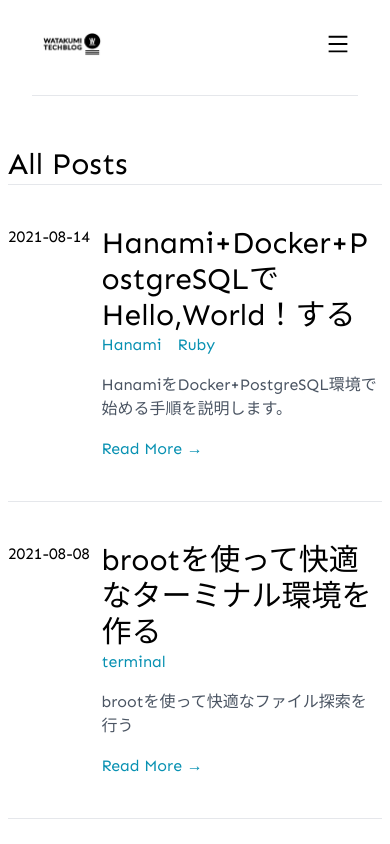
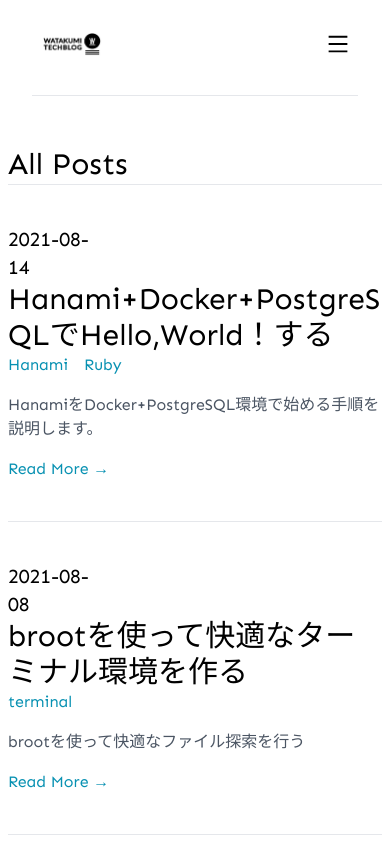
Before and after one commit to Watakumi/Watakumi-blog-next, a Next.js app: page /blog in a window 390 px wide. Shown: the top 844 px of the page. Built offline with nearby package versions, Linux system fonts and the light colour scheme.

Commit message:
スタイルの修正

```diff
--- a/components/Card.tsx
+++ b/components/Card.tsx
@@ -13,9 +13,9 @@
   return (
     <div className="pb-10">
       <hr />
-      <div className="mt-10 flex flex-row">
-        <p className="w-1/4">{date}</p>
-        <div className="w-3/4">
+      <div className="mt-10 flex flex-col sm:flex-row">
+        <p className="w-1/4	 text-xl sm:text-base">{date}</p>
+        <div className="w-full md:w-3/4">
           <p className="break-words text-3xl">
             <Link href={`/blog/${slug}`}>
               <a>{title}</a>
```
